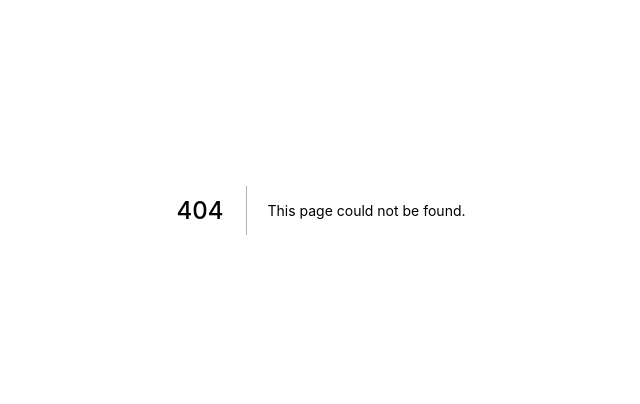
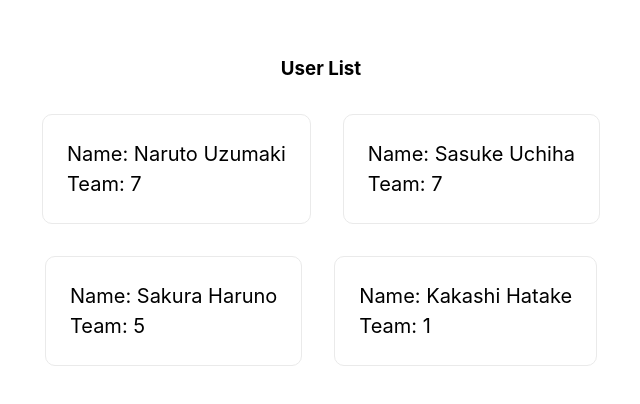
Before and after one commit to vedantjaiswal-1/next-unit-test, a Next.js app: page /user in a window 1280 px wide. Before the commit this address had no page. Shown: the part 190-594 px from the top of the page, without its empty margins (319-959 px from the left). Built offline with nearby package versions, Linux system fonts and the light colour scheme.

Commit message:
user test cases

```diff
--- /dev/null
+++ b/pages/sum.js
@@ -0,0 +1,5 @@
+
+
+export const sum = (a, b) => {
+  return a + b;
+};
--- /dev/null
+++ b/pages/user/User.json
@@ -0,0 +1,26 @@
+[
+  {
+    "id": 1,
+    "first_name": "Naruto",
+    "last_name": "Uzumaki",
+    "team": 7
+  },
+  {
+    "id": 2,
+    "first_name": "Sasuke",
+    "last_name": "Uchiha",
+    "team": 7
+  },
+  {
+    "id": 3,
+    "first_name": "Sakura",
+    "last_name": "Haruno",
+    "team": 5
+  },
+  {
+    "id": 4,
+    "first_name": "Kakashi",
+    "last_name": "Hatake",
+    "team": 1
+  }
+]
--- /dev/null
+++ b/pages/user/index.tsx
@@ -0,0 +1,38 @@
+import { NextPage } from 'next';
+import Head from 'next/head';
+import { useState } from 'react';
+import styles from '../../styles/Home.module.css';
+import User from '../user/User.json';
+
+const UserPage: NextPage = () => {
+  return (
+    <div className={styles.container}>
+      <Head>
+        <title>Users</title>
+        <meta name='description' content='Users' />
+        <link rel='icon' href='/favicon.ico' />
+      </Head>
+
+      <main className={styles.main}>
+        <h3>User List</h3>
+
+        <div className={styles.grid}>
+          {User.map((item: any) => {
+            return (
+              <>
+                <a href='#' className={styles.card}>
+                  <p>
+                    Name: {item.first_name} {item.last_name}
+                  </p>
+                  <p>Team: {item.team}</p>
+                </a>
+              </>
+            );
+          })}
+        </div>
+      </main>
+    </div>
+  );
+};
+
+export default UserPage;
```
Also changed, not shown: 1 other file (tests, documents, lock files or other folders).
